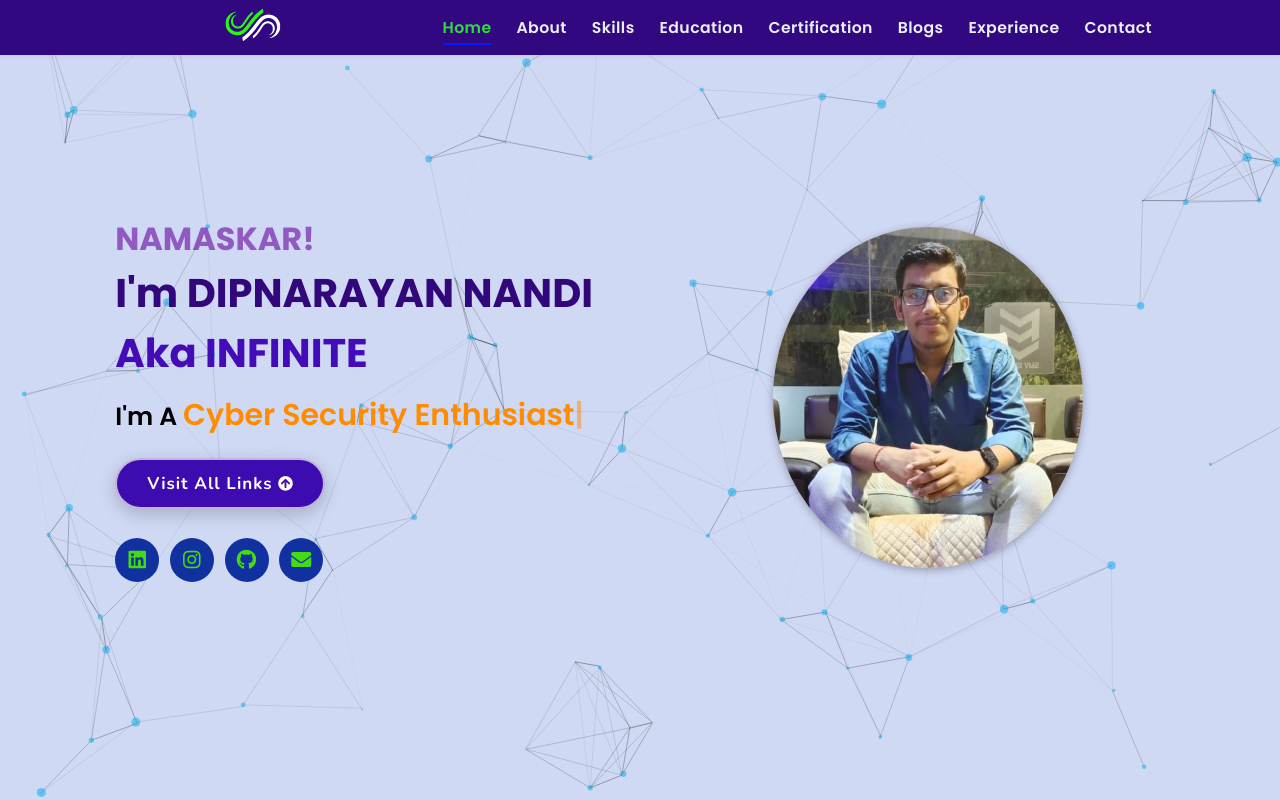
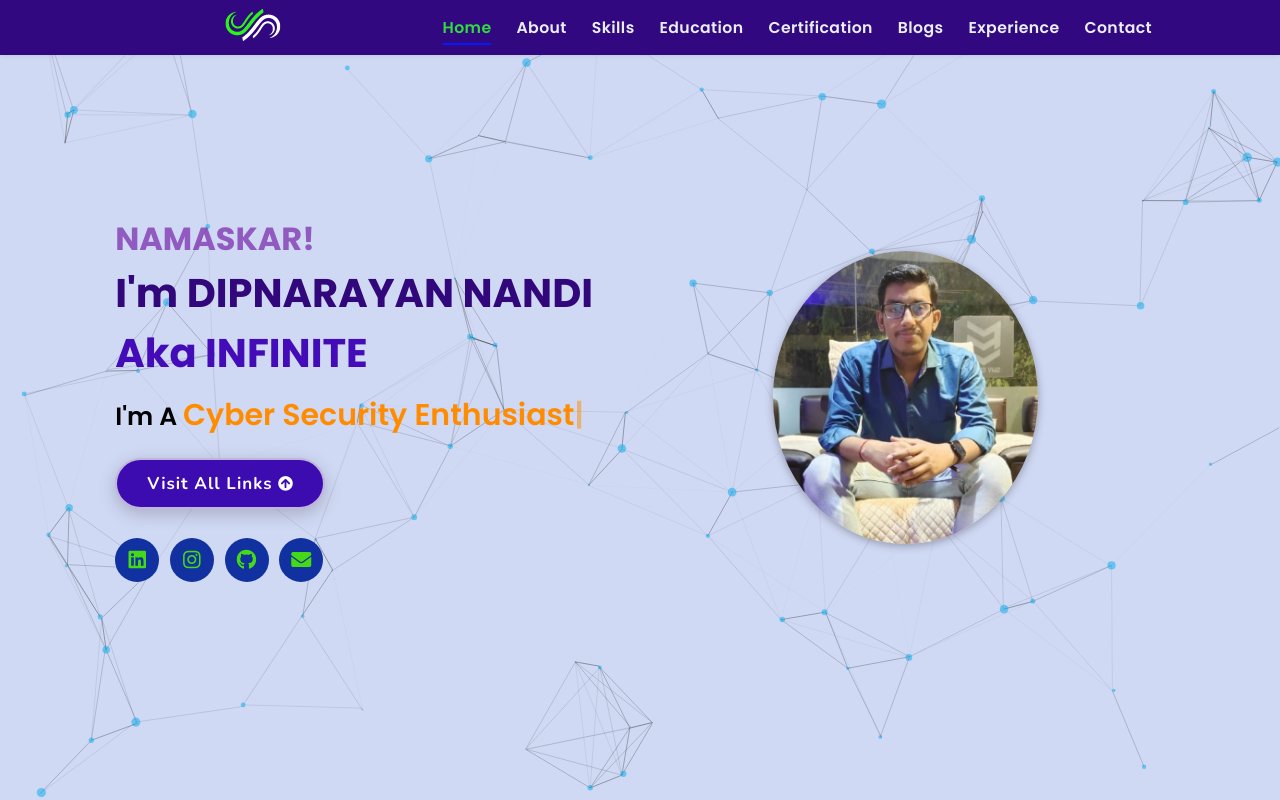
Before and after one commit to Dip0375/dip-s_portfolio, a plain HTML site: page index.html in a window 1280 px wide. Shown: the top 800 px of the page. Drawn offline with nearby package versions, Linux system fonts and the light colour scheme; animation ran at ten frames a second.

Commit message:
Commit message chan

```diff
--- a/assets/css/style.css
+++ b/assets/css/style.css
@@ -203,9 +203,9 @@ header .navbar ul li a:hover{
   z-index: 1;
 }
 .home .image img{
-  width: 70%;
+  width: 60%;
   margin-left: 5rem;
-  border-radius: 50%;
+  border-radius: 60%;
   box-shadow: 0 2px 8px rgba(0, 0, 0, 0.3);
   cursor: pointer;
 }
```
